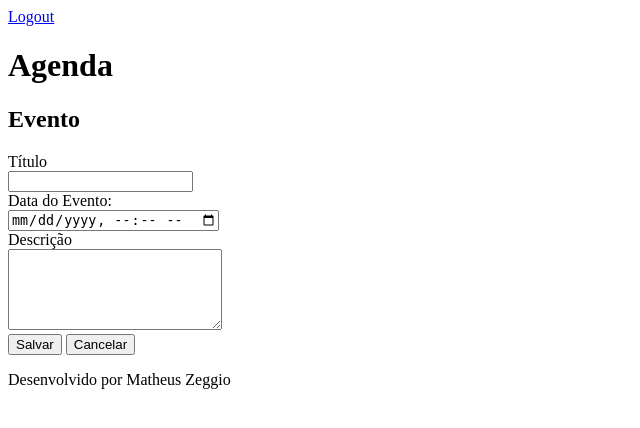
After one commit to matheuszeggio/django_backend, a Django app: page /agenda/evento/ in a window 1280 px wide. The commit adds this page. Shown: the top 428 px of the page, without its empty margins (0-640 px from the left). Run offline with Django 3.2, Linux system fonts and the light colour scheme; a user stored in the database is signed in.

Commit message:
post route to agendamentos

```diff
--- a/agenda/templates/agenda.html
+++ b/agenda/templates/agenda.html
@@ -1,8 +1,10 @@
 {% extends "model-page.html" %}
 
 {% block content %}
-    <h1>Agendamentos</h1>
-
+    <h2>Agendamentos</h2>
+    <a href="evento/">
+        <button type="button">Novo Evento</button>
+    </a>
     <ul style="font-size: 18px;">
         {% for evento in eventos %}
             <li>{{ evento.titulo }} - {{ evento.get_data_evento }} </li>
--- /dev/null
+++ b/agenda/templates/evento.html
@@ -0,0 +1,26 @@
+{% extends "model-page.html" %}
+
+{% block content %}
+
+<h2>Evento</h2>
+
+<form action="submit" method="POST">{% csrf_token %}
+    <label>Título</label>
+    <br>
+    <input type="text" name="titulo">
+    <br>
+    <label>Data do Evento:</label>
+    <br>
+    <input type="datetime-local" name="data_evento">
+    <br>
+    <label>Descrição</label>
+    <br>
+    <textarea name="descricao" rows="5" cols="24"></textarea>
+    <br>
+    <button type="submit">Salvar</button>
+    <a href="/">
+        <button type="button">Cancelar</button>
+    </a>
+</form>
+
+{% endblock %}
--- a/agenda/urls.py
+++ b/agenda/urls.py
@@ -21,8 +21,10 @@ from django.views.generic import RedirectView
 urlpatterns = [
     path('admin/', admin.site.urls),
     path('agenda/', views.lista_eventos),
+    path('agenda/evento/', views.evento),
+    path('agenda/evento/submit/', views.submit_evento),
     path('', RedirectView.as_view(url='/agenda/')),
     path('login/', views.login_user),
-    path('login/submit', views.submit_login),
+    path('login/submit/', views.submit_login),
     path('logout/', views.logout_user)
 ]
--- a/core/views.py
+++ b/core/views.py
@@ -31,3 +31,17 @@ def lista_eventos(request):
     evento = Evento.objects.filter(usuario=usuario)
     data = { 'eventos': evento }
     return render(request, "agenda.html", data)
+
+@login_required(login_url='/login/')
+def evento(request):
+    return render(request, 'evento.html')
+
+@login_required(login_url='/login/')
+def submit_evento(request):
+    if request.POST:
+        titulo = request.POST.get('titulo')
+        data_evento = request.POST.get('data_evento')
+        descricao = request.POST.get('descricao')
+        usuario = request.user
+        Evento.objects.create( titulo = titulo, data_evento = data_evento, descricao=descricao, usuario=usuario )
+    return redirect('/')
```
Also changed, not shown: db.sqlite3, 1 other file.
